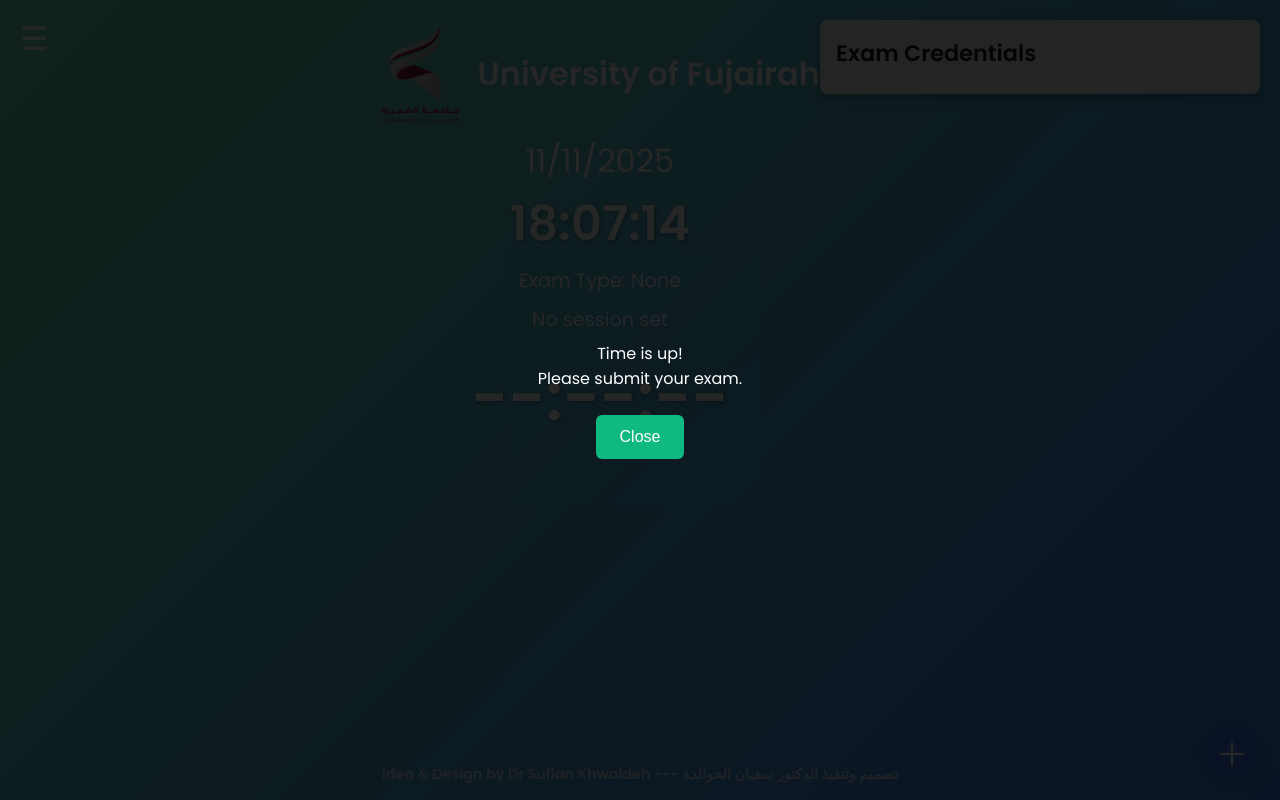
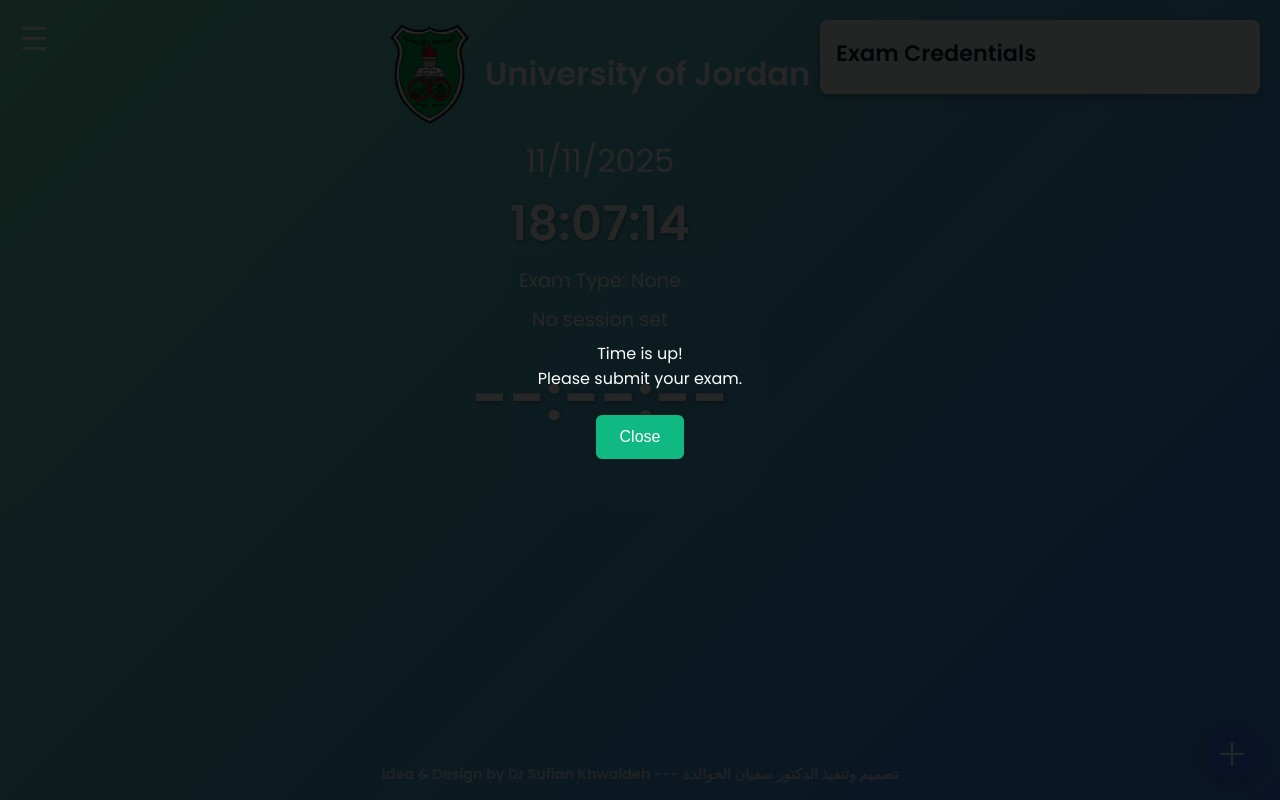
Before and after one commit to skhwaldeh/exam-timer, a plain HTML site: page index.html in a window 1280 px wide. Drawn offline with Linux system fonts and the light colour scheme; no server answers.

Commit message:
Update index.html

```diff
--- a/index.html
+++ b/index.html
@@ -170,8 +170,8 @@
   <div id="timerContainer">
     <!-- Branding -->
     <div id="branding">
-      <img src="logo.png" alt="University of Fujairah Logo">
-      <div class="univ-name">University of Fujairah</div>
+      <img src="ujlogo.png" alt="University of Jordan Logo">
+      <div class="univ-name">University of Jordan</div>
     </div>
 
     <!-- Burger & Settings -->
```
